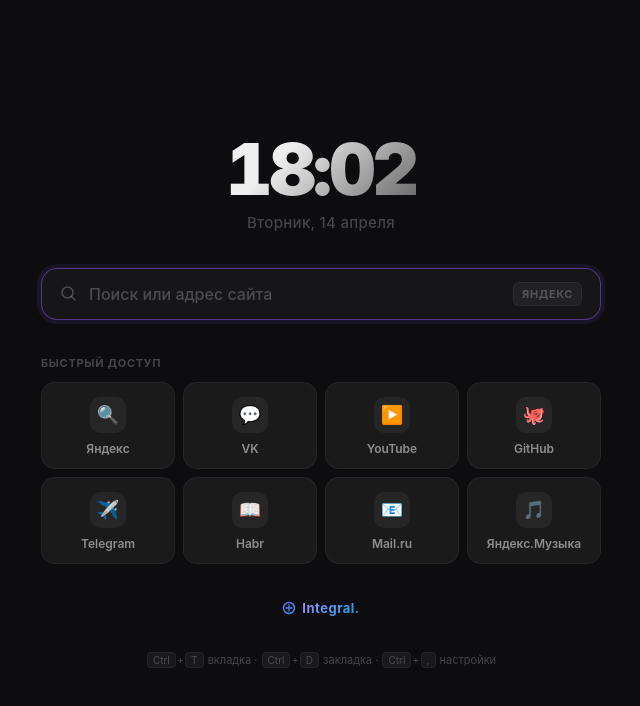
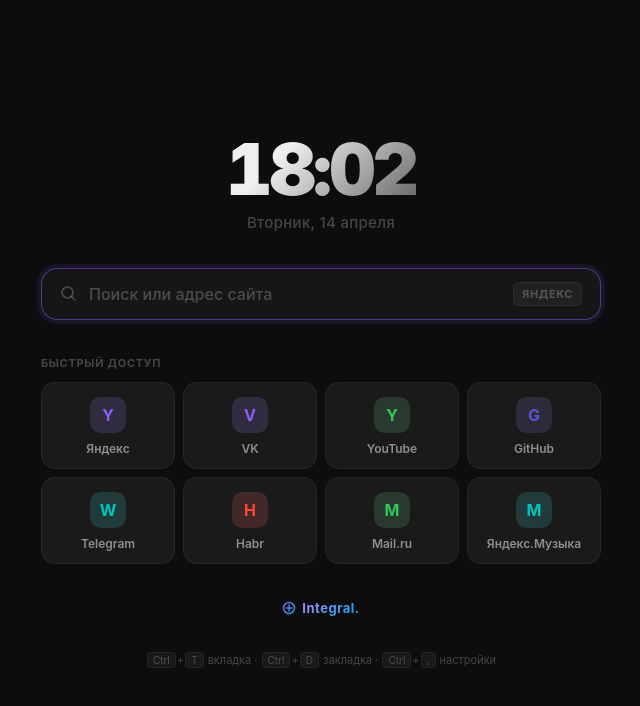
Before and after one commit to saikodev-ru/integra-browser, an Electron app: page src/newtab.html in a window 1280 px wide. Shown: the whole page, without its empty margins (319-959 px from the left). Drawn offline with Linux system fonts and the light colour scheme; no server answers; a web font is replaced by a local one.

Commit message:
feat: real favicons in Quick Access with letter fallback
- Replaced emoji placeholders with Google favicon service URLs
- Added deterministic hash-based color palette for letter fallbacks
- First letter of domain shown in colored circle on favicon load failure
- Added CSS for ql-icon img and ql-letter fallback styles
- No server-side changes needed, uses Google's cached favicon API

```diff
--- a/src/newtab.html
+++ b/src/newtab.html
@@ -267,6 +267,26 @@
       justify-content: center;
       font-size: 18px;
       background: var(--s1);
+      overflow: hidden;
+      position: relative;
+    }
+
+    .ql-icon img {
+      width: 22px;
+      height: 22px;
+      border-radius: 5px;
+      object-fit: contain;
+    }
+
+    .ql-letter {
+      position: absolute;
+      inset: 0;
+      display: flex;
+      align-items: center;
+      justify-content: center;
+      font-size: 16px;
+      font-weight: 700;
+      border-radius: 10px;
     }
 
     .ql-name {
@@ -468,22 +488,46 @@
 
   // ── Quick links ────────────────────────────────────────────
   const links = [
-    { name: 'Яндекс',    url: 'https://yandex.ru',        icon: '🔍' },
-    { name: 'VK',        url: 'https://vk.com',            icon: '💬' },
-    { name: 'YouTube',   url: 'https://youtube.com',       icon: '▶️' },
-    { name: 'GitHub',    url: 'https://github.com',        icon: '🐙' },
-    { name: 'Telegram',  url: 'https://web.telegram.org',  icon: '✈️' },
-    { name: 'Habr',      url: 'https://habr.com',          icon: '📖' },
-    { name: 'Mail.ru',   url: 'https://mail.ru',           icon: '📧' },
-    { name: 'Яндекс.Музыка', url: 'https://music.yandex.ru', icon: '🎵' },
+    { name: 'Яндекс',        url: 'https://yandex.ru' },
+    { name: 'VK',            url: 'https://vk.com' },
+    { name: 'YouTube',       url: 'https://youtube.com' },
+    { name: 'GitHub',        url: 'https://github.com' },
+    { name: 'Telegram',      url: 'https://web.telegram.org' },
+    { name: 'Habr',          url: 'https://habr.com' },
+    { name: 'Mail.ru',       url: 'https://mail.ru' },
+    { name: 'Яндекс.Музыка', url: 'https://music.yandex.ru' },
   ];
 
+  // Color palette for letter fallbacks
+  const letterColors = [
+    '#8b5cf6', '#0ea5e9', '#34c759', '#ff9f0a',
+    '#ff453a', '#ff6b9d', '#5856d6', '#00c7be',
+  ];
+
+  function getDomain(url) {
+    try { return new URL(url).hostname.replace(/^www\./, ''); } catch { return ''; }
+  }
+
+  function getLetterColor(domain) {
+    let hash = 0;
+    for (let i = 0; i < domain.length; i++) hash = domain.charCodeAt(i) + ((hash << 5) - hash);
+    return letterColors[Math.abs(hash) % letterColors.length];
+  }
+
   const $grid = document.getElementById('links-grid');
-  links.forEach(({ name, url, icon }) => {
+  links.forEach(({ name, url }) => {
+    const domain = getDomain(url);
+    const letter = domain.charAt(0).toUpperCase();
+    const color = getLetterColor(domain);
+    const faviconUrl = `https://www.google.com/s2/favicons?domain=${domain}&sz=64`;
+
     const a = document.createElement('a');
     a.className = 'ql-item';
     a.href = url;
-    a.innerHTML = `<div class="ql-icon">${icon}</div><div class="ql-name">${name}</div>`;
+    a.innerHTML = `<div class="ql-icon" data-domain="${escapeHtml(domain)}">
+      <img src="${faviconUrl}" alt="" onerror="this.style.display='none'; this.nextElementSibling.style.display='flex';">
+      <div class="ql-letter" style="display:none; background:${color}20; color:${color};">${letter}</div>
+    </div><div class="ql-name">${name}</div>`;
     $grid.appendChild(a);
   });
 
```
